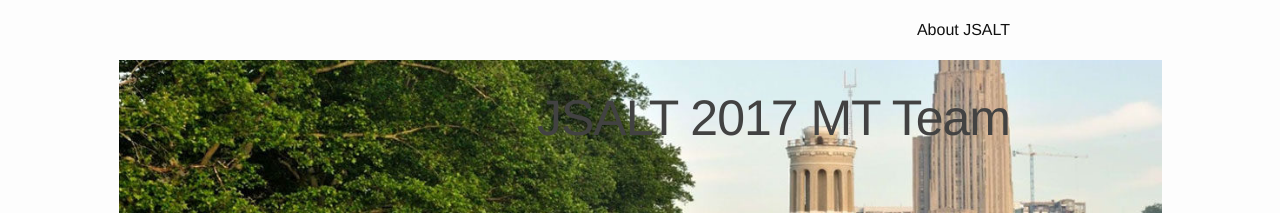
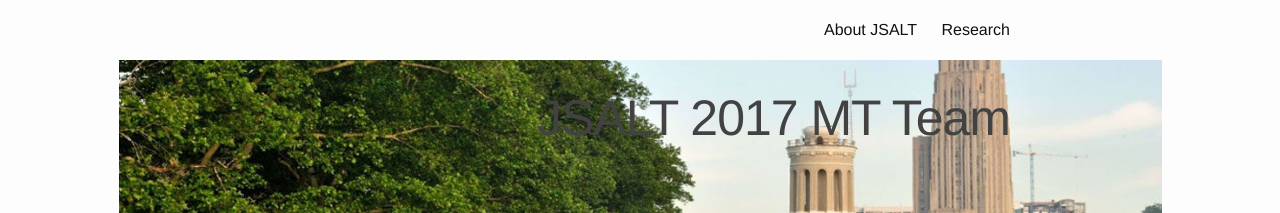
Before and after one commit to duyvuleo/ws17mt, a Jekyll site: the page built from index.md, in a window 1280 px wide. Shown: the top 213 px of the page. Built offline with Jekyll 4.4.1, drawn with Linux system fonts in a browser that asks for light colours.

Commit message:
research

```diff
--- a/_includes/header.html
+++ b/_includes/header.html
@@ -3,6 +3,9 @@
       {% for my_page in site.pages %}
         {% if my_page.title %}
         <a class="page-link" href="{{ my_page.url | prepend: site.github.url }}">{{ my_page.title | escape }}</a>
+        {% endif %}
+	{% if my_page.research %}
+        <a class="page-link" href="{{ my_page.url | prepend: site.github.url }}">{{ my_page.research | escape }}</a>
         {% endif %}
       {% endfor %}
   </nav>
```
